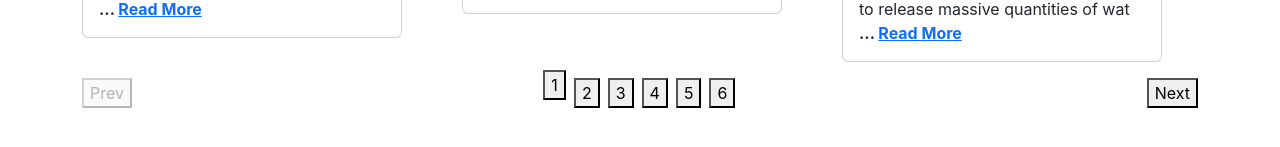
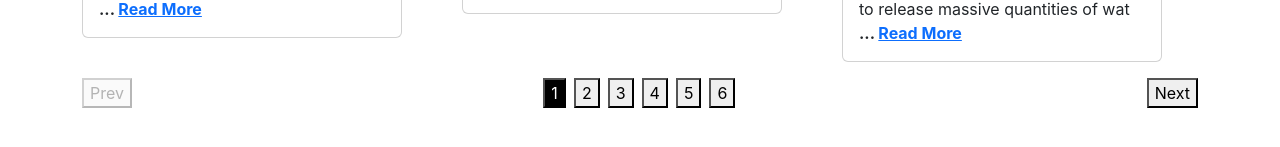
Before and after one commit to The-Enigma-Code/Enigma-News, a React (Create React App) app: page / in a window 1280 px wide. Shown: the part 591-738 px from the top of the page. Built offline with nearby package versions, Linux system fonts and the light colour scheme.

Commit message:
version 4.4 mostly optimiized and flexible for new update

```diff
--- a/src/Components/Navbar.js
+++ b/src/Components/Navbar.js
@@ -45,10 +45,8 @@ export const Navbar = (props) => {
               </li>
               <li className="nav-item">
                 <div>{choosenSource}</div>
-
               </li>
             </ul>
-
           </div>
         </div>
       </nav>
--- a/src/Components/News.js
+++ b/src/Components/News.js
@@ -30,21 +30,30 @@ const News = (props) => {
     handleLoadingIndicator();
     let element = document.getElementById(`pg-${props.page}`);
     props.setActivePage(element)
-    console.log("mount active page"+element)
+    console.log("mount active page  "+element)
   }, [])
 
+  const handleLoadingIndicator = () => { //loading after component get mounted
+    setTimeout(() => {
+      props.setLoading(false);
+    },5000);
+  };
   useEffect(() => {
     if (props.loading) {
+      console.log("laoding useeffect")
       const timeoutId = setTimeout(() => {
         setLoading(false);
-      }, 500);
+      }, 1000);
       return () => clearTimeout(timeoutId); // cleanup function
     }
   }, [props.loading]);
 
   useEffect(() => {
+    console.log("active page useEffect")
+
     if (props.activePage) {
-      props.activePage.setAttribute('style', 'position: relative; bottom: 1vh;');
+      // props.activePage.setAttribute('style', 'position: relative; bottom: 1vh;');
+      props.activePage.setAttribute('style', 'position: relative; background-color:black;color:white');
     }
     return () => {
       if (props.activePage) {
@@ -53,11 +62,6 @@ const News = (props) => {
     }; // cleanup function
   }, [activePage]);
 
-  const handleLoadingIndicator = () => { //loading after component get mounted
-    setTimeout(() => {
-      props.setLoading(false);
-    }, 1000);
-  };
 
 
 
--- a/src/Css/LoadingSpinner.css
+++ b/src/Css/LoadingSpinner.css
@@ -25,19 +25,19 @@
    @keyframes spinner {
     0% {
       /* Initial styles */
-     border-bottom: 3px solid;
+     border-bottom: 10px dotted;
     }
     25% {
       /* Initial styles */
-     border-left: 3px solid;
+     border-left: 10px dotted;
     }
     50% {
       /* Initial styles */
-     border-top: 3px solid;
+     border-top: 10px dotted;
     }
     75% {
       /* Final styles */
-      border-right: 3px solid;
+      border-right: 10px dotted;
     }
     100% {
       /* Final styles */
```
